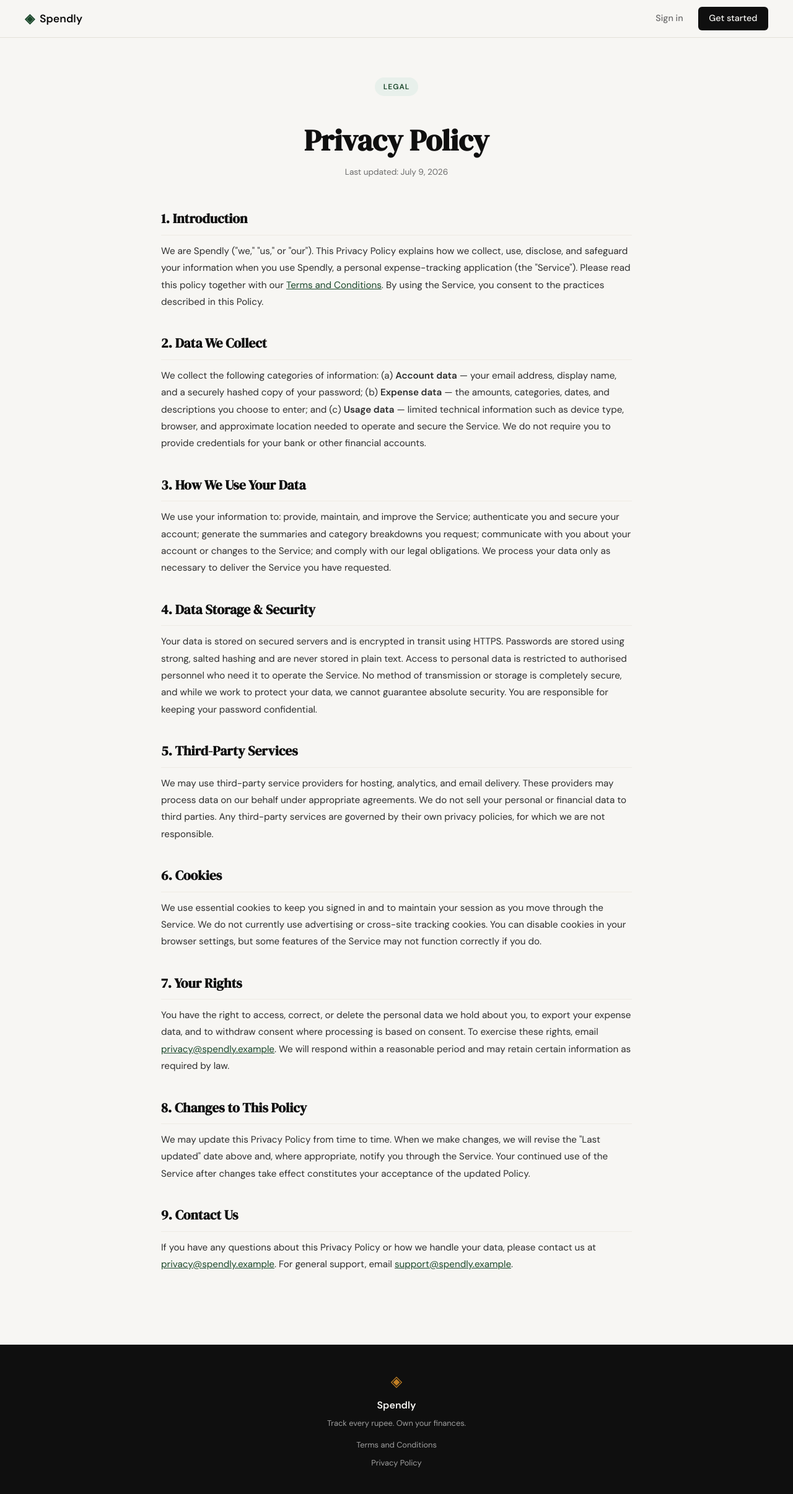
After one commit to Sarthak-Pandey/Spendily, a Flask app: page /privacy in a window 1280 px wide. The commit adds this page. Shown: the whole page at 62% size. Run offline with Flask 3, Linux system fonts and the light colour scheme.

Commit message:
Add Privacy Policy page and /privacy route; wire footer link

```diff
--- a/app.py
+++ b/app.py
@@ -25,6 +25,11 @@ def login():
 @app.route("/terms")
 def terms():
     return render_template("terms.html")
+
+
+@app.route("/privacy")
+def privacy():
+    return render_template("privacy.html")
 
 
 # ------------------------------------------------------------------ #
--- a/templates/base.html
+++ b/templates/base.html
@@ -36,7 +36,7 @@
             <p class="footer-copy">Track every rupee. Own your finances.</p>
             <nav class="footer-links">
                 <a href="/terms" class="footer-link">Terms and Conditions</a>
-                <a href="#" class="footer-link">Privacy Policy</a>
+                <a href="/privacy" class="footer-link">Privacy Policy</a>
             </nav>
         </div>
     </footer>
--- /dev/null
+++ b/templates/privacy.html
@@ -0,0 +1,128 @@
+{% extends "base.html" %}
+
+{% block title %}Privacy Policy — Spendly{% endblock %}
+
+{% block content %}
+
+<article class="legal">
+    <div class="legal-inner">
+        <header class="legal-intro">
+            <span class="hero-badge">Legal</span>
+            <h1 class="legal-title">Privacy Policy</h1>
+            <p class="legal-updated">Last updated: July 9, 2026</p>
+        </header>
+
+        <section class="legal-section">
+            <h2>1. Introduction</h2>
+            <p>
+                We are Spendly ("we," "us," or "our"). This Privacy Policy
+                explains how we collect, use, disclose, and safeguard your
+                information when you use Spendly, a personal expense-tracking
+                application (the "Service"). Please read this policy together
+                with our <a href="/terms">Terms and Conditions</a>. By using the
+                Service, you consent to the practices described in this Policy.
+            </p>
+        </section>
+
+        <section class="legal-section">
+            <h2>2. Data We Collect</h2>
+            <p>
+                We collect the following categories of information: (a)
+                <strong>Account data</strong> — your email address, display
+                name, and a securely hashed copy of your password; (b)
+                <strong>Expense data</strong> — the amounts, categories, dates,
+                and descriptions you choose to enter; and (c)
+                <strong>Usage data</strong> — limited technical information such
+                as device type, browser, and approximate location needed to
+                operate and secure the Service. We do not require you to provide
+                credentials for your bank or other financial accounts.
+            </p>
+        </section>
+
+        <section class="legal-section">
+            <h2>3. How We Use Your Data</h2>
+            <p>
+                We use your information to: provide, maintain, and improve the
+                Service; authenticate you and secure your account; generate the
+                summaries and category breakdowns you request; communicate with
+                you about your account or changes to the Service; and comply
+                with our legal obligations. We process your data only as
+                necessary to deliver the Service you have requested.
+            </p>
+        </section>
+
+        <section class="legal-section">
+            <h2>4. Data Storage &amp; Security</h2>
+            <p>
+                Your data is stored on secured servers and is encrypted in
+                transit using HTTPS. Passwords are stored using strong,
+                salted hashing and are never stored in plain text. Access to
+                personal data is restricted to authorised personnel who need it
+                to operate the Service. No method of transmission or storage is
+                completely secure, and while we work to protect your data, we
+                cannot guarantee absolute security. You are responsible for
+                keeping your password confidential.
+            </p>
+        </section>
+
+        <section class="legal-section">
+            <h2>5. Third-Party Services</h2>
+            <p>
+                We may use third-party service providers for hosting, analytics,
+                and email delivery. These providers may process data on our
+                behalf under appropriate agreements. We do not sell your
+                personal or financial data to third parties. Any
+                third-party services are governed by their own privacy policies,
+                for which we are not responsible.
+            </p>
+        </section>
+
+        <section class="legal-section">
+            <h2>6. Cookies</h2>
+            <p>
+                We use essential cookies to keep you signed in and to maintain
+                your session as you move through the Service. We do not currently
+                use advertising or cross-site tracking cookies. You can disable
+                cookies in your browser settings, but some features of the
+                Service may not function correctly if you do.
+            </p>
+        </section>
+
+        <section class="legal-section">
+            <h2>7. Your Rights</h2>
+            <p>
+                You have the right to access, correct, or delete the personal
+                data we hold about you, to export your expense data, and to
+                withdraw consent where processing is based on consent. To
+                exercise these rights, email
+                <a href="mailto:privacy@spendly.example">privacy@spendly.example</a>.
+                We will respond within a reasonable period and may retain certain
+                information as required by law.
+            </p>
+        </section>
+
+        <section class="legal-section">
+            <h2>8. Changes to This Policy</h2>
+            <p>
+                We may update this Privacy Policy from time to time. When we
+                make changes, we will revise the "Last updated" date above and,
+                where appropriate, notify you through the Service. Your continued
+                use of the Service after changes take effect constitutes your
+                acceptance of the updated Policy.
+            </p>
+        </section>
+
+        <section class="legal-section">
+            <h2>9. Contact Us</h2>
+            <p>
+                If you have any questions about this Privacy Policy or how we
+                handle your data, please contact us at
+                <a href="mailto:privacy@spendly.example">privacy@spendly.example</a>.
+                For general support, email
+                <a href="mailto:support@spendly.example">support@spendly.example</a>.
+            </p>
+        </section>
+    </div>
+</article>
+
+{% endblock %}
```
